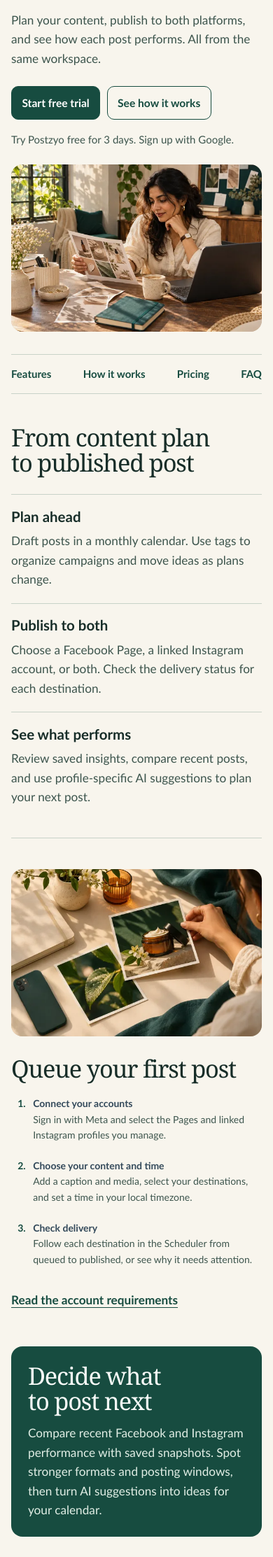
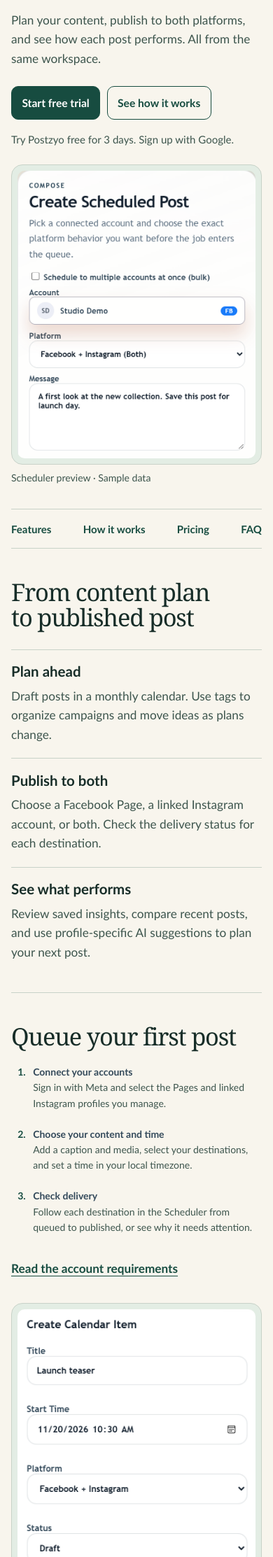
Before and after one commit to prarit0097/SocialMediaAutomation, a Django app: page / in a window 390 px wide. Shown: the part 321-2546 px from the top of the page at 70% size. Run offline with Django 5.2, Linux system fonts and the light colour scheme; parts of the project's set-up code (start-up, migrations or seed data) failed here and were passed over; some libraries are stand-ins or nearby versions.

Commit message:
Show responsive Postzyo product previews on the homepage

```diff
--- a/accounts/seo.py
+++ b/accounts/seo.py
@@ -106,10 +106,10 @@ def public_metadata(request):
         "seo_page": page,
         "seo_canonical": canonical,
         "seo_image": origin + static(
-            "dashboard/landing/home-sharing.jpg" if route == "landing" else "dashboard/illustrations/dashboard-overview.png"
+            "dashboard/landing/scheduler-sharing.jpg" if route == "landing" else "dashboard/illustrations/dashboard-overview.png"
         ),
         "seo_image_alt": (
-            "Social media manager reviewing campaign photos at her desk"
+            "Postzyo’s Scheduler with a sample Facebook and Instagram post"
             if route == "landing" else "Postzyo workflow and dashboard preview"
         ),
         "seo_breadcrumb": route != "landing",
--- a/static/dashboard/account_picker.js
+++ b/static/dashboard/account_picker.js
@@ -25,6 +25,7 @@
     ".acct-pick-badge--fb{background:#1877f2}",
     ".acct-pick-badge--ig{background:linear-gradient(45deg,#f09433,#dc2743,#bc1888)}",
     ".acct-pick-panel{position:absolute;z-index:50;top:calc(100% + 6px);left:0;right:0;background:var(--surface,#fff);border:1px solid rgba(120,120,140,.3);border-radius:12px;box-shadow:0 12px 32px rgba(0,0,0,.18);padding:8px;max-height:320px;display:flex;flex-direction:column}",
+    ".acct-pick-panel[hidden]{display:none}",
     ".acct-pick-search{width:100%;padding:8px 10px;border:1px solid rgba(120,120,140,.35);border-radius:8px;margin-bottom:6px;font:inherit;background:var(--surface,#fff);color:inherit}",
     ".acct-pick-list{overflow-y:auto;display:flex;flex-direction:column;gap:2px}",
     ".acct-pick-item{display:flex;align-items:center;gap:10px;width:100%;padding:8px 10px;border:0;border-radius:8px;background:transparent;cursor:pointer;text-align:left;font:inherit;color:inherit}",
--- a/static/dashboard/landing/home.css
+++ b/static/dashboard/landing/home.css
@@ -52,7 +52,16 @@
 .landing h2 { font-size: clamp(2.15rem, 3.65vw, 3.65rem); }
 .landing h3 { margin: 0; font-size: 1.28rem; line-height: 1.25; }
 .landing p { margin: 0; color: var(--landing-copy); }
-.landing img { display: block; width: 100%; object-fit: cover; border-radius: 16px; }
+.landing-preview { min-width: 0; margin: 0; }
+.landing-preview picture {
+  display: block;
+  padding: clamp(0.5rem, 1.3vw, 1rem);
+  border: 1px solid var(--landing-line);
+  border-radius: 16px;
+  background: #e3ede4;
+}
+.landing-preview img { display: block; width: 100%; height: auto; border-radius: 10px; }
+.landing-preview figcaption { margin-top: 0.55rem; color: var(--landing-copy); font-size: 0.88rem; }
 
 .landing-intro {
   display: grid;
@@ -66,7 +75,6 @@
   margin-top: 1.35rem;
   font-size: clamp(1.075rem, 1.55vw, 1.25rem);
 }
-.landing-hero-photo { height: auto; aspect-ratio: 1.25; object-position: 63% 50%; background: #d9c6ad; }
 .landing-actions { display: flex; flex-wrap: wrap; gap: 0.75rem; margin-top: 1.6rem; }
 .landing-button {
   display: inline-flex;
@@ -133,7 +141,7 @@
   gap: clamp(1.75rem, 6vw, 5.5rem);
   border-top: 1px solid var(--landing-line);
 }
-.landing-workflow-photo { height: auto; aspect-ratio: 1.22; background: #dbc8ac; }
+.landing-workflow .landing-preview { grid-column: 1; grid-row: 1; }
 .landing-steps { margin: 1.35rem 0 0.7rem; padding-left: 1.5rem; }
 .landing-steps li { padding-left: 0.45rem; margin-bottom: 0.85rem; }
 .landing-steps li::marker { color: var(--landing-teal); font-weight: 750; }
@@ -195,7 +203,7 @@
   .landing section[id], .landing details[id] { scroll-margin-top: 142px; }
   .landing-intro, .landing-workflow, .landing-insights, .landing-faq { grid-template-columns: 1fr; }
   .landing-intro h1 { max-width: 16ch; }
-  .landing-hero-photo, .landing-workflow-photo { aspect-ratio: 3 / 2; }
+  .landing-workflow .landing-preview { grid-column: auto; grid-row: auto; }
   .landing-faq h2 { max-width: none; }
 }
 
--- a/templates/accounts/landing.html
+++ b/templates/accounts/landing.html
@@ -17,13 +17,16 @@
       </div>
       <p class="landing-trial-note">Try Postzyo free for {{ trial_days }} days. Sign up with Google.</p>
     </div>
-    <img
-      class="landing-hero-photo"
-      src="{% static 'dashboard/landing/creator-studio-1200.webp' %}"
-      srcset="{% static 'dashboard/landing/creator-studio-600.webp' %} 600w, {% static 'dashboard/landing/creator-studio-1200.webp' %} 1200w"
-      sizes="(max-width: 820px) calc(100vw - 32px), (max-width: 1240px) 50vw, 640px"
-      width="1200" height="800" fetchpriority="high" decoding="async"
-      alt="Social media manager reviewing campaign photos at her desk">
+    <figure class="landing-preview">
+      <picture>
+        <source media="(max-width: 600px)"
+          srcset="{% static 'dashboard/landing/scheduler-mobile.webp' %}" width="780" height="942">
+        <img class="landing-hero-preview" src="{% static 'dashboard/landing/scheduler-desktop.webp' %}"
+          width="1384" height="916" fetchpriority="high" decoding="async"
+          alt="Postzyo’s scheduled post form with a sample account, Facebook and Instagram selected, and a caption">
+      </picture>
+      <figcaption>Scheduler preview · Sample data</figcaption>
+    </figure>
   </section>
 
   <nav class="landing-jump" aria-label="On this page">
@@ -52,13 +55,6 @@
   </section>
 
   <section class="landing-workflow" id="how-it-works" aria-labelledby="workflow-title">
-    <img
-      class="landing-workflow-photo"
-      src="{% static 'dashboard/landing/content-planning-1050.webp' %}"
-      srcset="{% static 'dashboard/landing/content-planning-600.webp' %} 600w, {% static 'dashboard/landing/content-planning-1050.webp' %} 1050w"
-      sizes="(max-width: 820px) calc(100vw - 32px), (max-width: 1240px) 46vw, 520px"
-      width="1050" height="700" loading="lazy" decoding="async"
-      alt="Hands arranging campaign photos beside a notebook and phone">
     <div class="landing-workflow-copy">
       <h2 id="workflow-title">Queue your first post</h2>
       <ol class="landing-steps">
@@ -77,6 +73,16 @@
       </ol>
       <a class="landing-text-link" href="#account-requirements">Read the account requirements</a>
     </div>
+    <figure class="landing-preview">
+      <picture>
+        <source media="(max-width: 600px)"
+          srcset="{% static 'dashboard/landing/calendar-mobile.webp' %}" width="704" height="776">
+        <img class="landing-workflow-preview" src="{% static 'dashboard/landing/calendar-desktop.webp' %}"
+          width="1740" height="1266" loading="lazy" decoding="async"
+          alt="Postzyo’s Planning workspace for organizing campaign posts in a calendar">
+      </picture>
+      <figcaption>Planning preview · Sample data</figcaption>
+    </figure>
   </section>
 
   <section class="landing-insights" id="analytics" aria-labelledby="insights-title">
--- a/templates/dashboard/scheduler.html
+++ b/templates/dashboard/scheduler.html
@@ -4,6 +4,7 @@
   .bulk-toggle { display:flex; align-items:center; gap:8px; font-weight:600; }
   .bulk-toggle input { width:auto; }
   .bulk-panel { display:flex; flex-direction:column; gap:10px; padding:14px; border:1px solid rgba(56,78,92,0.14); border-radius:14px; background:rgba(255,255,255,0.55); }
+  .bulk-panel[hidden], .single-only[hidden] { display:none; }
   .bulk-actions { display:flex; align-items:center; gap:10px; }
   .btn-mini { padding:4px 12px; border-radius:999px; border:1px solid rgba(56,78,92,0.18); background:#fff; cursor:pointer; font-size:12px; font-weight:700; color:#20465f; }
   .btn-mini:hover { background:rgba(32,70,95,0.06); }
```
Also changed, not shown: Social Media Automation.md (+3 -1 lines), static/dashboard/landing/calendar-desktop.webp (added), static/dashboard/landing/calendar-mobile.webp (added), static/dashboard/landing/content-planning-1050.webp (deleted), static/dashboard/landing/content-planning-600.webp (deleted), static/dashboard/landing/creator-studio-1200.webp (deleted), static/dashboard/landing/creator-studio-600.webp (deleted), static/dashboard/landing/home-sharing.jpg (deleted), static/dashboard/landing/scheduler-desktop.webp (added), static/dashboard/landing/scheduler-mobile.webp (added), static/dashboard/landing/scheduler-sharing.jpg (added).
